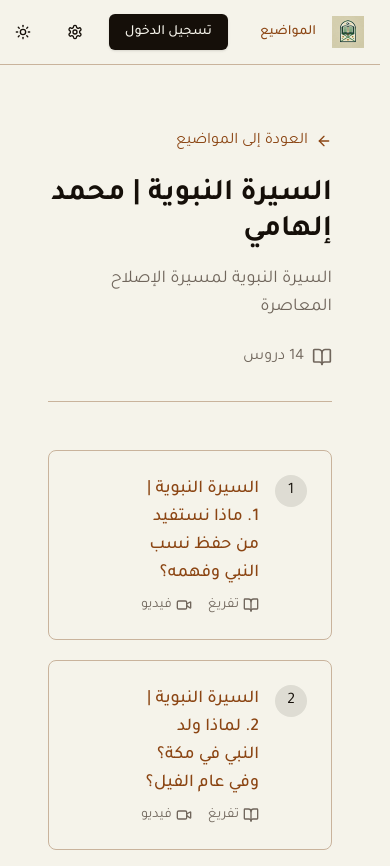
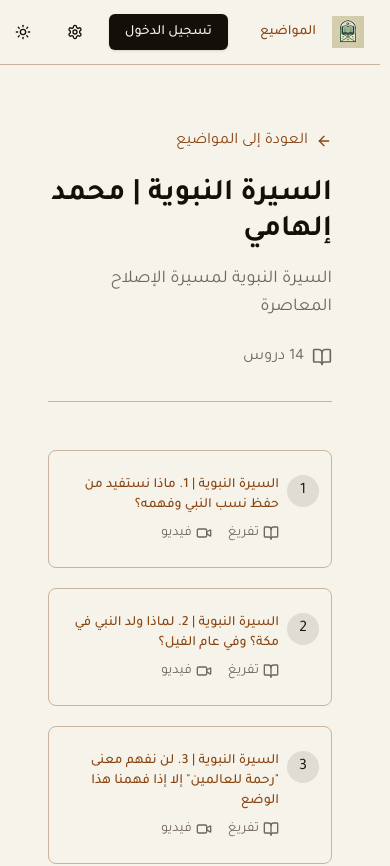
Before and after one commit to Hartha-aloufi/Merqam, a Next.js app: page /topics/Sira-Elhamy in a window 390 px wide. Shown: the top 866 px of the page. Built offline with nearby package versions, Linux system fonts and the light colour scheme; no server answers.

Commit message:
bugfix: improve mobile view in lesson page, topics list, lesson list pages

```diff
--- a/src/app/topics/[topicId]/page.tsx
+++ b/src/app/topics/[topicId]/page.tsx
@@ -15,26 +15,35 @@ export async function generateStaticParams() {
 }
 
 // Dynamic metadata
-export async function generateMetadata({ params }: { params: Promise<{ topicId: string }> }): Promise<Metadata> {
+export async function generateMetadata({
+	params,
+}: {
+	params: Promise<{ topicId: string }>;
+}): Promise<Metadata> {
 	const topics = await getTopics();
 	const topic = topics.find(async (t) => t.id === (await params).topicId);
 
-   if (!topic) return {
+	if (!topic)
+		return {
 			title: 'الموضوع غير موجود | مِرْقَم',
 		};
 
 	return {
 		title: `${topic.title} | مِرْقَم`,
-    description: topic.description
+		description: topic.description,
 	};
 }
 
 // Mark page as static
 export const dynamic = 'force-static';
 
-export default async function TopicPage({ params }: { params: Promise<{ topicId: string }> }) {
+export default async function TopicPage({
+	params,
+}: {
+	params: Promise<{ topicId: string }>;
+}) {
 	const topics = await getTopics();
-  const {topicId} = await params;
+	const { topicId } = await params;
 	const topic = topics.find((t) => t.id === topicId);
 	const lessons = getLessons(topicId);
 
@@ -54,7 +63,9 @@ export default async function TopicPage({ params }: { params: Promise<{ topicId:
 
 				<div className="flex flex-col md:flex-row justify-between gap-6">
 					<div>
-            <h1 className="text-3xl font-bold mb-4">{topic.title}</h1>
+						<h1 className="text-3xl font-bold mb-4">
+							{topic.title}
+						</h1>
 						<p className="text-lg text-muted-foreground max-w-2xl">
 							{topic.description}
 						</p>
@@ -72,17 +83,20 @@ export default async function TopicPage({ params }: { params: Promise<{ topicId:
 			<div className="max-w-4xl mx-auto">
 				<div className="space-y-4 flex flex-col gap-1">
 					{lessons.map((lesson, index) => (
-            <Link key={lesson.id} href={`/topics/${topicId}/${lesson.id}`}>
-              <div className="group relative rounded-lg border bg-background p-6 hover:shadow-md transition-all duration-200">
+						<Link
+							key={lesson.id}
+							href={`/topics/${topicId}/${lesson.id}`}
+						>
+							<div className="group relative rounded-lg border bg-background px-3 sm:px-6 py-6 hover:shadow-md transition-all duration-200">
 								<div className="absolute top-0 right-0 w-20 h-20 bg-primary/5 rounded-bl-full -z-10 transition-all duration-200 group-hover:scale-150" />
 
-                <div className="flex items-start gap-4">
+								<div className="flex items-start gap-2 sm:gap-4">
 									<div className="flex-shrink-0 w-8 h-8 rounded-full bg-primary/10 text-primary flex items-center justify-center">
 										{index + 1}
 									</div>
 
 									<div className="flex-grow">
-                    <h3 className="text-lg font-medium mb-2 group-hover:text-primary transition-colors">
+										<h3 className="text-sm md:text-lg font-medium mb-2 group-hover:text-primary transition-colors">
 											{lesson.title}
 										</h3>
 
@@ -99,14 +113,6 @@ export default async function TopicPage({ params }: { params: Promise<{ topicId:
 											)}
 										</div>
 									</div>
-
-                  <Button
-                    variant="ghost"
-                    size="sm"
-                    className="opacity-0 group-hover:opacity-100 transition-opacity"
-                  >
-                   ابدأ القراءة
-                  </Button>
 								</div>
 							</div>
 						</Link>
--- a/src/app/topics/page.tsx
+++ b/src/app/topics/page.tsx
@@ -36,7 +36,7 @@ export default async function TopicsPage() {
                 <div className="p-2 w-fit rounded-full bg-primary/10 text-primary mb-4">
                   <GraduationCap className="h-6 w-6" />
                 </div>
-                <h2 className="text-xl font-semibold mb-2 group-hover:text-primary transition-colors">
+                <h2 className="text-md sm:text-xl font-semibold mb-2 group-hover:text-primary transition-colors">
                   {topic.title}
                 </h2>
                 <p className="text-muted-foreground line-clamp-2">
--- a/src/components/highlight/HighlightNavigationControls.tsx
+++ b/src/components/highlight/HighlightNavigationControls.tsx
@@ -25,7 +25,7 @@ export const HighlightNavigationControls = React.memo(
 		if (navigableCount === 0) return null;
 
 		return (
-			<div className="flex items-center gap-2">
+			<div className="hidden sm:flex items-center gap-2">
 				{/* Current position indicator with group icon */}
 				<div className="flex items-center gap-1 text-sm text-muted-foreground">
 					<span>{currentIndex + 1}</span>
--- a/src/components/highlight/HighlightToolbar.tsx
+++ b/src/components/highlight/HighlightToolbar.tsx
@@ -126,7 +126,7 @@ export const HighlightToolbar = React.memo(function HighlightToolbar({
 				<HighlightNavigationControls
 					navigableCount={highlightsCount}
 					currentIndex={currentHighlightIndex}
-				onNavigate={onNavigate}
+					onNavigate={onNavigate}
 					currentIsGroup={currentIsGroup}
 				/>
 			</div>
--- a/src/components/video/youtube-music-player.tsx
+++ b/src/components/video/youtube-music-player.tsx
@@ -95,10 +95,12 @@ const PlayerControls = memo(function PlayerControls({
 			</div>
 
 			<TimeDisplay currentTime={currentTime} duration={duration} />
+			<div className="hidden sm:block">
 				<SpeedControl
 					currentSpeed={playbackSpeed}
 					onSpeedChange={onSpeedChange}
 				/>
+			</div>
 		</div>
 	);
 });
@@ -366,13 +368,15 @@ export function YouTubeMusicPlayer({ youtubeUrl }: YouTubeMusicPlayerProps) {
 					position={position}
 					isCollapsed={isCollapsed}
 					isPlaying={isPlaying}
-					onToggle={() => setIsCollapsed((prev) => {
+					onToggle={() =>
+						setIsCollapsed((prev) => {
 							// minimize player when collapsing
-						if(!prev) {
+							if (!prev) {
 								setIsMinimized(true);
 							}
 							return !prev;
-					})}
+						})
+					}
 				/>
 
 				<div className="h-full">
@@ -396,12 +400,15 @@ export function YouTubeMusicPlayer({ youtubeUrl }: YouTubeMusicPlayerProps) {
 							/>
 
 							<div className="flex items-center gap-3">
+								<div className="hidden sm:block">
 									<VolumeControl
 										isMuted={isMuted}
 										volume={volume}
 										onMuteToggle={toggleMute}
 										onVolumeChange={handleVolumeChange}
 									/>
+								</div>
+								<div className="">
 									<VideoPositionControl />
 									<MinimizeButton
 										isMinimized={isMinimized}
@@ -409,6 +416,7 @@ export function YouTubeMusicPlayer({ youtubeUrl }: YouTubeMusicPlayerProps) {
 											setIsMinimized(!isMinimized)
 										}
 									/>
+								</div>
 							</div>
 						</div>
 					</div>
```
Lines whose indentation alone changed are shown as unchanged.
